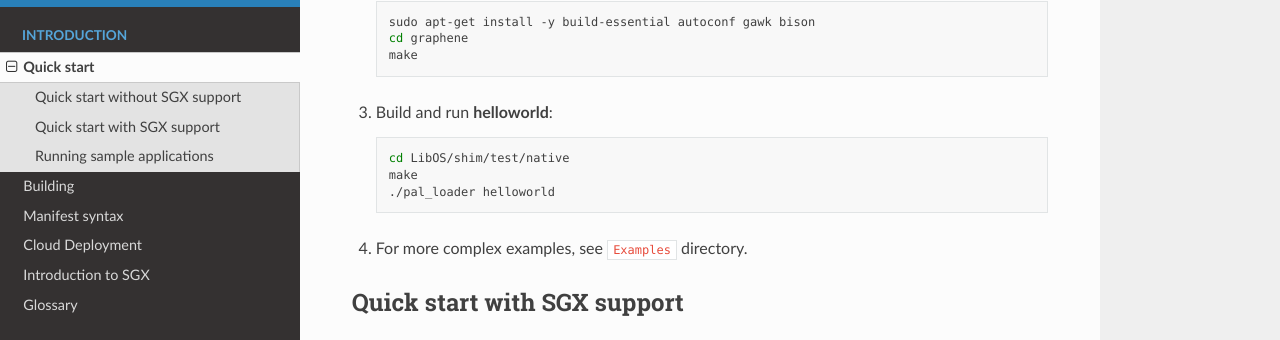
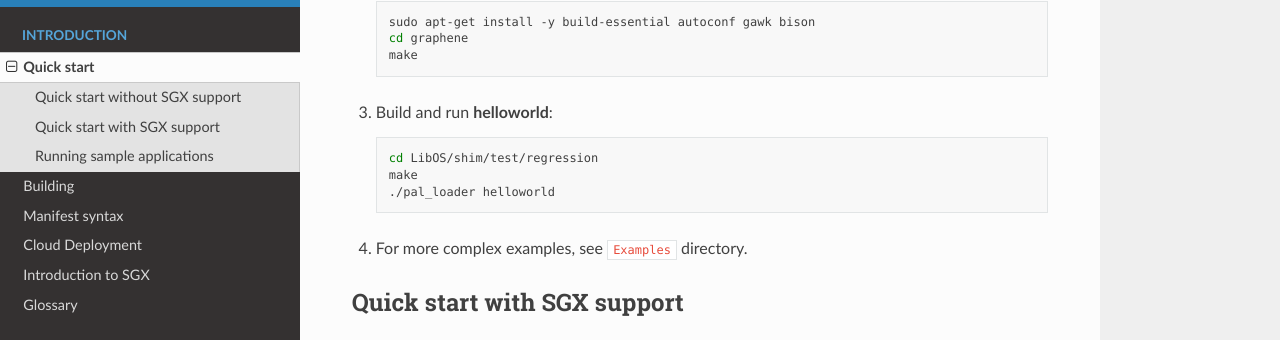
Before and after one commit to aeropittura/vaultrun, a Sphinx documentation site: the page built from Documentation/quickstart.rst, in a window 1280 px wide and 1400 px high, scrolled down 245 px. Shown: the part 109-449 px from the top of the window. Built offline with Sphinx 7.4.7 and the Read the Docs theme 2.0.0, drawn with Linux system fonts in a browser that asks for light colours; some of the changed text lies outside the part shown.

Commit message:
[Docs,LibOS] Move helloworld example from native/ to regression/
Applications under native/ cannot be run after commit "Introduce one,
central manifest, zero-config children and constant MRENCLAVE". Instead
of fixing native/, this commit simply moves helloworld and all its
mentions under regression/.

Original-author: Dmitrii Kuvaiskii <dmitrii.kuvaiskii@intel.com>
Original-committer: Dmitrii Kuvaiskii <dmitrii.kuvaiskii@intel.com>
Original-commit: 0c90337b5c21b4a0a90bb7c8e6bff670d1daceb3

```diff
--- a/Documentation/cloud-deployment.rst
+++ b/Documentation/cloud-deployment.rst
@@ -52,7 +52,7 @@ Building
 
 #. Build and run :program:`helloworld`::
 
-       cd LibOS/shim/test/native
+       cd LibOS/shim/test/regression
        make SGX=1 sgx-tokens
        SGX=1 ../../../../Runtime/pal_loader helloworld
 
--- a/Documentation/devel/debugging.rst
+++ b/Documentation/devel/debugging.rst
@@ -39,7 +39,7 @@ After rebuilding Graphene with ``DEBUG=1``, you need to re-sign the manifest of
 the application. For instance, if you want to debug the ``helloworld`` program,
 run the following commands::
 
-    cd LibOS/shim/test/native
+    cd LibOS/shim/test/regression
     make SGX=1
     make SGX=1 sgx-tokens
 
--- a/Documentation/devel/performance.rst
+++ b/Documentation/devel/performance.rst
@@ -29,7 +29,7 @@ thread/process exit. Here is an example:
 
 ::
 
-   LibOS/shim/test/native$ SGX=1 perf stat graphene/Runtime/pal_loader helloworld
+   LibOS/shim/test/regression$ SGX=1 perf stat graphene/Runtime/pal_loader helloworld
    Hello world (helloworld)!
    ----- SGX stats for thread 87219 -----
    # of EENTERs:        224
--- a/Documentation/quickstart.rst
+++ b/Documentation/quickstart.rst
@@ -18,7 +18,7 @@ Quick start without SGX support
 
 #. Build and run :program:`helloworld`::
 
-      cd LibOS/shim/test/native
+      cd LibOS/shim/test/regression
       make
       ./pal_loader helloworld
 
@@ -81,7 +81,7 @@ second command should list the process status of :command:`aesm_service`.
 
 #. Build and run :program:`helloworld`::
 
-      cd $GRAPHENE_DIR/LibOS/shim/test/native
+      cd $GRAPHENE_DIR/LibOS/shim/test/regression
       make SGX=1 sgx-tokens
       SGX=1 ./pal_loader helloworld
 
```
Also changed, not shown: 8 other files.
